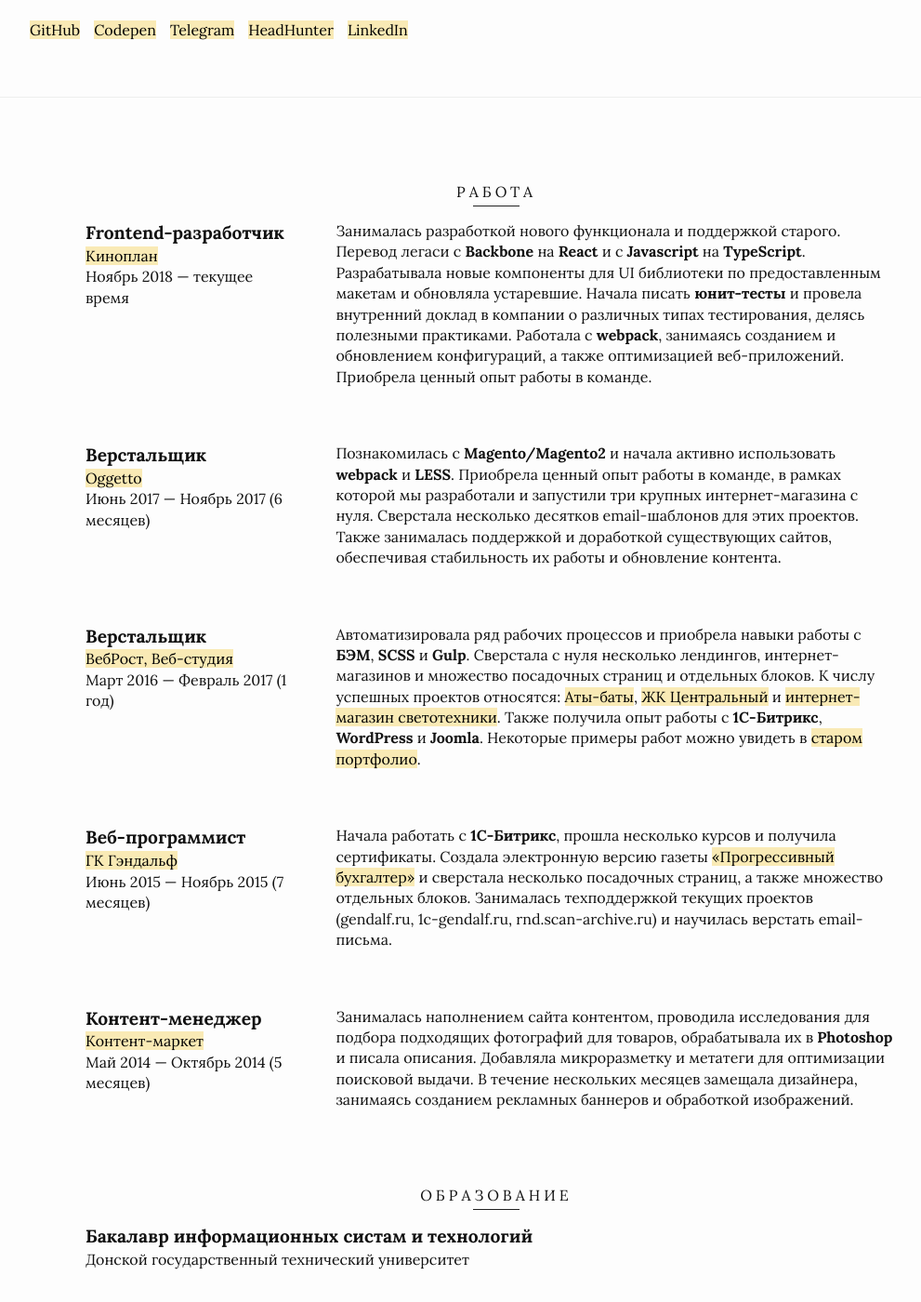
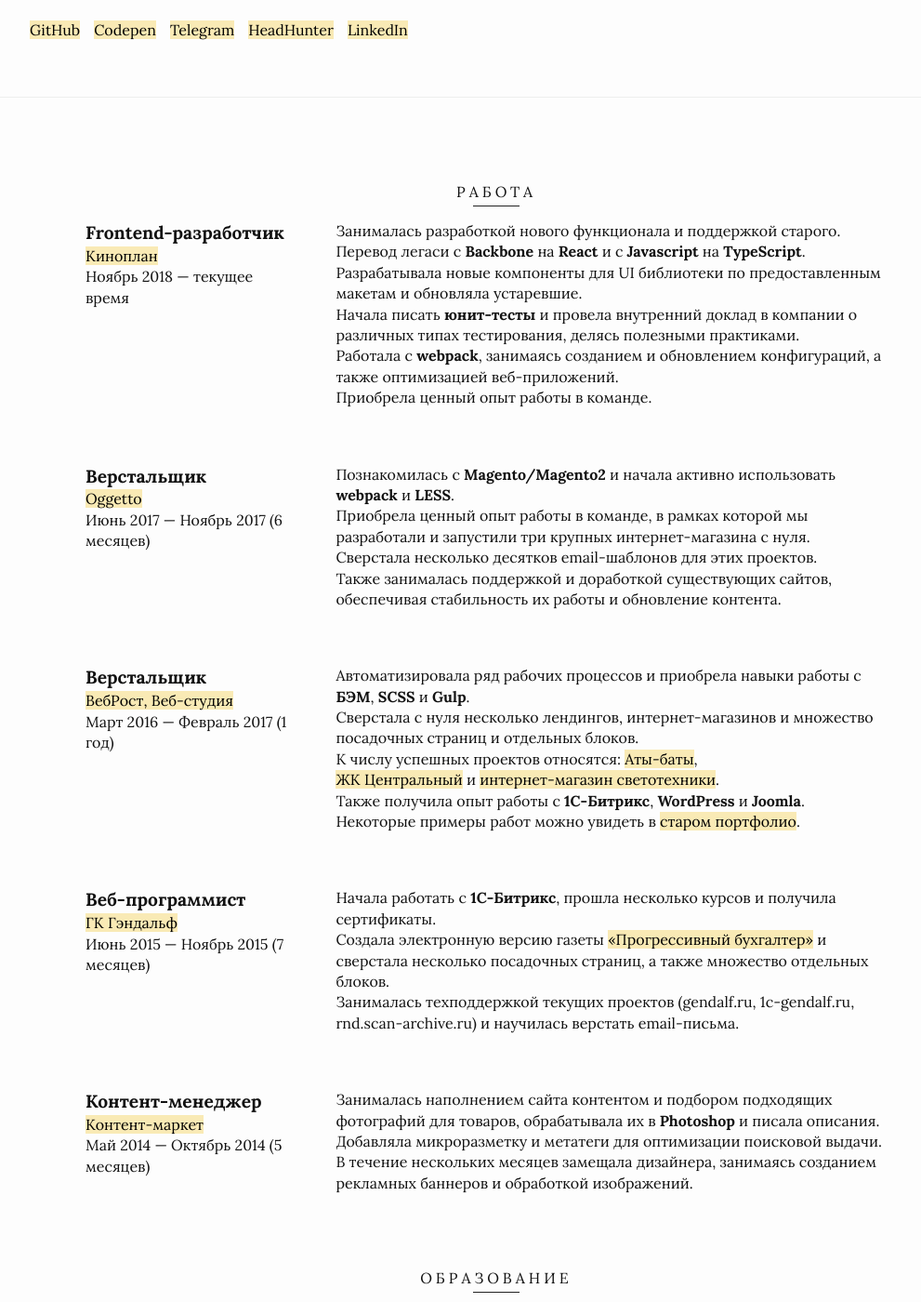
Before and after one commit to petryaeva/petryaeva.github.io, a Jekyll site: the page built from index.md, in a window 1280 px wide and 1400 px high, scrolled down 343 px. Shown: the whole window at 93% size, without its empty margins (106-1097 px from the left). Built offline with Jekyll 4.4.1, drawn with Linux system fonts in a browser that asks for light colours.

Commit message:
Update resume.html

```diff
--- a/_includes/resume.html
+++ b/_includes/resume.html
@@ -7,10 +7,10 @@
     </dt>
     <dd>
         <p>
-            Занималась разработкой нового функционала и поддержкой старого. Перевод легаси с <b>Backbone</b> на <b>React</b> и с <b>Javascript</b> на <b>TypeScript</b>.
-            Разрабатывала новые компоненты для UI библиотеки по предоставленным макетам и обновляла устаревшие.
-            Начала писать <b>юнит-тесты</b> и провела внутренний доклад в компании о различных типах тестирования, делясь полезными практиками.
-            Работала с <b>webpack</b>, занимаясь созданием и обновлением конфигураций, а также оптимизацией веб-приложений.
+            Занималась разработкой нового функционала и поддержкой старого. Перевод легаси с <b>Backbone</b> на <b>React</b> и с <b>Javascript</b> на <b>TypeScript</b>.</br>
+            Разрабатывала новые компоненты для UI библиотеки по предоставленным макетам и обновляла устаревшие.</br>
+            Начала писать <b>юнит-тесты</b> и провела внутренний доклад в компании о различных типах тестирования, делясь полезными практиками.</br>
+            Работала с <b>webpack</b>, занимаясь созданием и обновлением конфигураций, а также оптимизацией веб-приложений.</br>
             Приобрела ценный опыт работы в команде.
         </p>
     </dd>
@@ -21,10 +21,10 @@
     </dt>
     <dd>
          <p>
-            Познакомилась с <b>Magento/Magento2</b> и начала активно использовать <b>webpack</b> и <b>LESS</b>.
-            Приобрела ценный опыт работы в команде, в рамках которой мы разработали и запустили три крупных интернет-магазина с нуля.
-            Сверстала несколько десятков email-шаблонов для этих проектов.
-            Также занималась поддержкой и доработкой существующих сайтов, обеспечивая стабильность их работы и обновление контента.
+            Познакомилась с <b>Magento/Magento2</b> и начала активно использовать <b>webpack</b> и <b>LESS</b>.</br>
+            Приобрела ценный опыт работы в команде, в рамках которой мы разработали и запустили три крупных интернет-магазина с нуля.</br>
+            Сверстала несколько десятков email-шаблонов для этих проектов.</br>
+            Также занималась поддержкой и доработкой существующих сайтов, обеспечивая стабильность их работы и обновление контента.</br>
         </p>
     </dd>
 
@@ -35,12 +35,12 @@
     </dt>
     <dd>
         <p>
-            Автоматизировала ряд рабочих процессов и приобрела навыки работы с <b>БЭМ</b>, <b>SCSS</b> и <b>Gulp</b>.
-            Сверстала с нуля несколько лендингов, интернет-магазинов и множество посадочных страниц и отдельных блоков.
-            К числу успешных проектов относятся: <a href="https://aty-baty.ru/" target="_blank">Аты-баты</a>,
+            Автоматизировала ряд рабочих процессов и приобрела навыки работы с <b>БЭМ</b>, <b>SCSS</b> и <b>Gulp</b>.</br>
+            Сверстала с нуля несколько лендингов, интернет-магазинов и множество посадочных страниц и отдельных блоков.</br>
+            К числу успешных проектов относятся: <a href="https://aty-baty.ru/" target="_blank">Аты-баты</a>,</br>
             <a href="https://petryaeva.github.io/ZK-Central/" target="_blank">ЖК Центральный</a> и
-            <a href="http://www.rezonfor.ru/" target="_blank">интернет-магазин светотехники</a>.
-            Также получила опыт работы с <b>1С-Битрикс</b>, <b>WordPress</b> и <b>Joomla</b>.
+            <a href="http://www.rezonfor.ru/" target="_blank">интернет-магазин светотехники</a>.</br>
+            Также получила опыт работы с <b>1С-Битрикс</b>, <b>WordPress</b> и <b>Joomla</b>.</br>
             Некоторые примеры работ можно увидеть в <a href="https://petryaeva.github.io/epetryaeva-old-portfolio/" target="_blank">старом портфолио</a>.
         </p>
     </dd>
@@ -52,8 +52,8 @@
     </dt>
     <dd>
          <p>
-            Начала работать с <b>1С-Битрикс</b>, прошла несколько курсов и получила сертификаты.
-            Создала электронную версию газеты <a href="https://gendalf.ru/pb/" target="_blank">«Прогрессивный бухгалтер»</a> и сверстала несколько посадочных страниц, а также множество отдельных блоков.
+            Начала работать с <b>1С-Битрикс</b>, прошла несколько курсов и получила сертификаты.</br>
+            Создала электронную версию газеты <a href="https://gendalf.ru/pb/" target="_blank">«Прогрессивный бухгалтер»</a> и сверстала несколько посадочных страниц, а также множество отдельных блоков.</br>
             Занималась техподдержкой текущих проектов (gendalf.ru, 1c-gendalf.ru, rnd.scan-archive.ru) и научилась верстать email-письма.
         </p>
     </dd>
@@ -65,8 +65,8 @@
     </dt>
     <dd>
         <p>
-            Занималась наполнением сайта контентом, проводила исследования для подбора подходящих фотографий для товаров, обрабатывала их в <b>Photoshop</b> и писала описания.
-            Добавляла микроразметку и метатеги для оптимизации поисковой выдачи.
+            Занималась наполнением сайта контентом и подбором подходящих фотографий для товаров, обрабатывала их в <b>Photoshop</b> и писала описания. </br>
+            Добавляла микроразметку и метатеги для оптимизации поисковой выдачи. </br>
             В течение нескольких месяцев замещала дизайнера, занимаясь созданием рекламных баннеров и обработкой изображений.
         </p>
     </dd>
```
